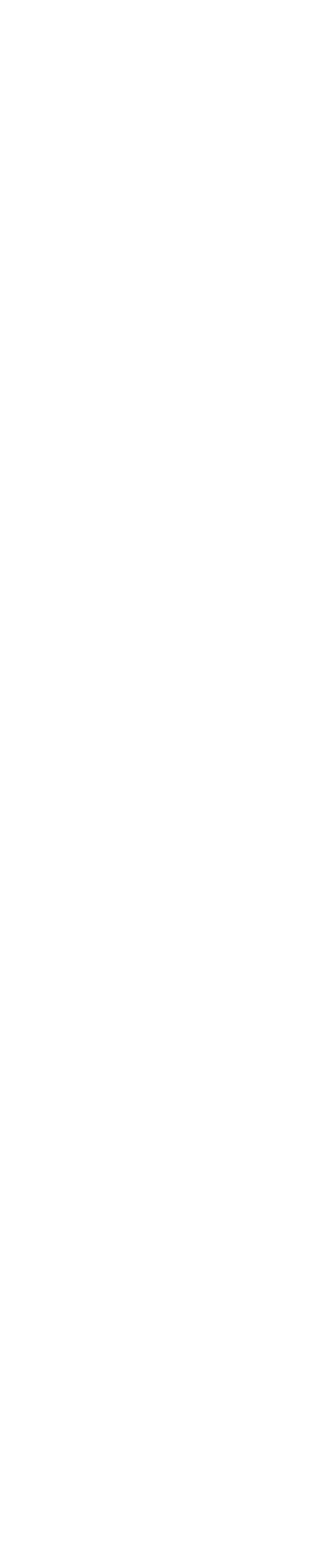
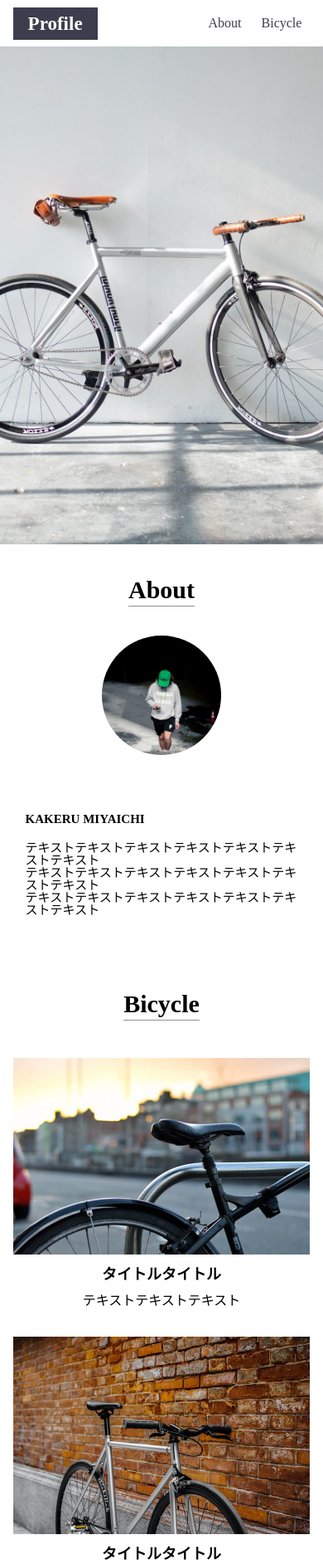
Before and after one commit to YuHirasaka/html-css-practice, a plain HTML site: page index.html in a window 390 px wide. Shown: the top 1885 px of the page at 83% size. Before the commit the page ends 844 px from the top, so only its background shows below. Drawn offline with Linux system fonts and the light colour scheme.

Commit message:
1回目記述の追加

```diff
--- a/css/reset.css
+++ b/css/reset.css
@@ -0,0 +1,163 @@
+html,
+body,
+div,
+span,
+object,
+iframe,
+h1,
+h2,
+h3,
+h4,
+h5,
+h6,
+p,
+blockquote,
+pre,
+abbr,
+address,
+cite,
+code,
+del,
+dfn,
+em,
+img,
+ins,
+kbd,
+q,
+samp,
+small,
+strong,
+sub,
+sup,
+var,
+b,
+i,
+dl,
+dt,
+dd,
+ol,
+ul,
+li,
+fieldset,
+form,
+label,
+legend,
+table,
+caption,
+tbody,
+tfoot,
+thead,
+tr,
+th,
+td,
+article,
+aside,
+canvas,
+details,
+figcaption,
+figure,
+footer,
+header,
+hgroup,
+menu,
+nav,
+section,
+summary,
+time,
+mark,
+audio,
+video {
+    margin: 0;
+    padding: 0;
+    border: 0;
+    outline: 0;
+    font-size: 100%;
+    vertical-align: baseline;
+    background: transparent;
+}
+
+body {
+    line-height: 1;
+}
+
+article,
+aside,
+details,
+figcaption,
+figure,
+footer,
+header,
+hgroup,
+menu,
+nav,
+section {
+    display: block;
+}
+
+ul {
+    list-style: none;
+}
+
+blockquote,
+q {
+    quotes: none;
+}
+
+blockquote:before,
+blockquote:after,
+q:before,
+q:after {
+    content: '';
+    content: none;
+}
+
+a {
+    margin: 0;
+    padding: 0;
+    font-size: 100%;
+    vertical-align: baseline;
+    background: transparent;
+    text-decoration: none;
+}
+
+ins {
+    background-color: #fff;
+    color: #000;
+    text-decoration: none;
+}
+
+mark {
+    background-color: #fff;
+    color: #000;
+    font-style: italic;
+    font-weight: bold;
+}
+
+del {
+    text-decoration: line-through;
+}
+
+abbr[title],
+dfn[title] {
+    border-bottom: 1px dotted;
+    cursor: help;
+}
+
+table {
+    border-collapse: collapse;
+    border-spacing: 0;
+}
+
+hr {
+    display: block;
+    height: 1px;
+    border: 0;
+    border-top: 1px solid #cccccc;
+    margin: 1em 0;
+    padding: 0;
+}
+
+input,
+select {
+    vertical-align: middle;
+}
--- a/css/style.css
+++ b/css/style.css
@@ -0,0 +1,152 @@
+.header {
+    display: flex;
+    justify-content: space-between;
+    width: 960px;
+    margin: 0 auto;
+    padding: 0 4%;
+    align-items: center;
+    box-sizing: border-box;
+}
+.header__logo {
+    background: #3d3d4d;
+    font-size: 23px;
+    color: #fff;
+    padding: 8px 18px;
+    margin: 0;
+    display: inline-block;
+
+}
+.header__nav ul {
+    list-style: none;
+    margin: 0;
+    padding: 0;
+}
+.header__nav li {
+    display: inline-block;
+    margin: 20px 10px;
+}
+.header__nav a {
+    color: #3d3d4d;
+    text-decoration: none;
+}
+.mainvisual {
+    width: 100vw;
+    height: 600px;
+}
+.mainvisual img {
+    width: 100%;
+    height: 100%;
+    object-fit: cover;
+    object-position: center;
+}
+.about {
+    width: 960px;
+    padding: 0 4%;
+    text-align: center;
+    margin: 80px auto;
+    box-sizing: border-box;
+}
+.about__ttl {
+    font-size: 30px;
+    font-weight: bold;
+    border-bottom: 1px solid #908e8e;
+    padding-bottom: 3px;
+    margin-bottom: 50px;
+}
+.about__content {
+    display: flex;
+    align-items: center;
+    justify-content: center;
+    margin-top: 40px;
+    gap: 40px;
+}
+.about__content img {
+    border-radius: 50%;
+    width: 20%;
+    min-width: 120px;
+}
+.about__content-txt {
+    width: 60%;
+    text-align: left;
+    font-size: 15px;
+}
+.about__content-txt h3,
+.about__content-txt p {
+    padding: 10px 15px;
+}
+.bicycle {
+    margin: 80px 0;
+}
+.bicycle h2 {
+    text-align: center;
+    margin-bottom: 50px;
+}
+.bicycle__ttl {
+    font-size: 30px;
+    font-weight: bold;
+    border-bottom: 1px solid #908e8e;
+    padding-bottom: 3px;
+}
+.bicycle__card {
+    max-width: 960px;
+    padding: 0 4%;
+    margin: 0 auto;
+    box-sizing: border-box;
+    display: flex;
+    justify-content: space-between;
+    gap: 20px;
+    list-style: none;
+}
+.bicycle__card li {
+    width: 32%;
+    text-align: center;
+}
+.bicycle__card img {
+    width: 100%;
+    display: block;
+    margin-bottom: 15px;
+}
+.bicycle__card h3 {
+    font-size: 18px;
+    font-weight: bold;
+    margin: 15px 0;
+}
+.bicycle__card p {
+    margin-bottom: 15px;
+}
+footer {
+    text-align: center;
+    margin: 30px 0 15px;
+}
+
+@media screen and (max-width: 600px) {
+    .header {
+        width: 100%;
+        padding: 0 4%;
+    }
+    .about {
+        width: 100%;
+        padding: 0 4%;
+        margin: 40px auto;
+    }
+    .about__content {
+        flex-direction: column;
+        text-align: center;
+    }
+    .about__content img {
+        width: 40%;
+        margin-bottom: 20px;
+    }
+    .about__content-txt {
+        width: 100%;
+        text-align: left;
+    }
+    .bicycle__card {
+        width: 100%;
+        padding: 0 4%;
+        flex-direction: column;
+    }
+    .bicycle__card li {
+        width: 100%;
+    }
+}
--- a/index.html
+++ b/index.html
@@ -7,8 +7,55 @@
     <link rel="stylesheet" href="css/reset.css">
     <link rel="stylesheet" href="css/style.css">
 </head>
-
 <body>
-
+    <header class="header">
+        <h1 class="header__logo">
+            Profile
+        </h1>
+        <nav class="header__nav">
+            <ul>
+                <li><a href="#about">About</a></li>
+                <li><a href="#bicycle">Bicycle</a></li>
+            </ul>
+        </nav>
+    </header>
+    <main>
+        <div class="mainvisual">
+            <img src="img/mainvisual.jpg" alt="">
+        </div>
+        <section class="about" id="about">
+            <h2><span class="about__ttl">About</span></h2>
+            <div class="about__content">
+                <img src="img/about.jpg" alt="">
+                <div class="about__content-txt">
+                    <h3>KAKERU MIYAICHI</h3>
+                    <p>テキストテキストテキストテキストテキストテキストテキスト<br>テキストテキストテキストテキストテキストテキストテキスト<br>テキストテキストテキストテキストテキストテキストテキスト<br></p>
+                </div>
+            </div>
+        </section>
+        <section class="bicycle" id="bicycle">
+            <h2><span class="bicycle__ttl">Bicycle</span></h2>
+            <ul class="bicycle__card">
+                <li>
+                    <img src="img/bicycle1.jpg" alt="">
+                        <h3>タイトルタイトル</h3>
+                        <p>テキストテキストテキスト</p>
+                </li>
+                <li>
+                    <img src="img/bicycle2.jpg" alt="">
+                        <h3>タイトルタイトル</h3>
+                        <p>テキストテキストテキスト</p>
+                </li>
+                <li>
+                    <img src="img/bicycle3.jpg" alt="">
+                        <h3>タイトルタイトル</h3>
+                        <p>テキストテキストテキスト</p>
+                </li>
+            </ul>
+        </section>
+    </main>
+    <footer>
+        <small>&copy; 2020 Profile</small>
+    </footer>
 </body>
 </html>
```
Also changed, not shown: img/about.jpg (added), img/bicycle1.jpg (added), img/bicycle2.jpg (added), img/bicycle3.jpg (added), img/favicon.ico (added), img/logo.svg (added), img/mainvisual.jpg (added).
